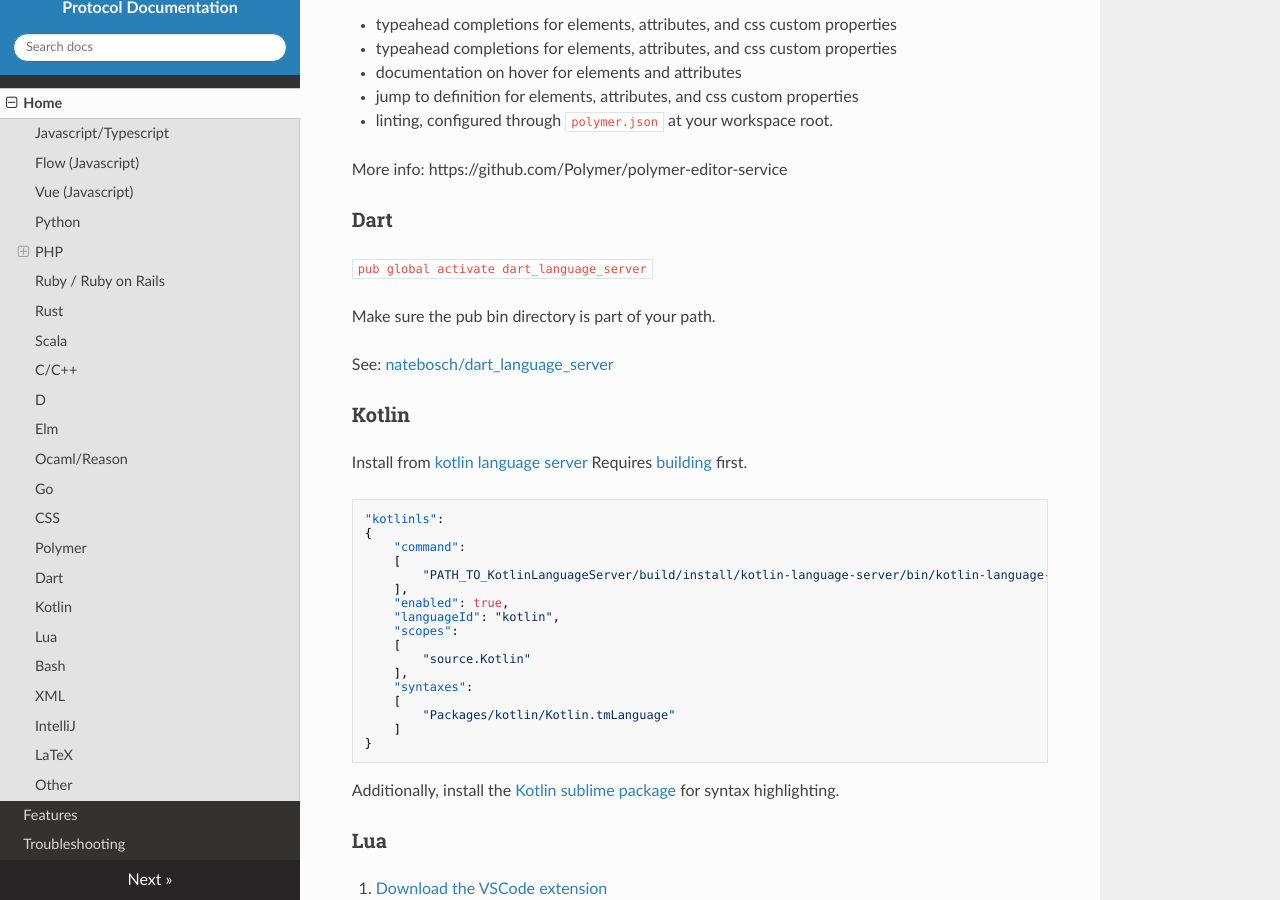
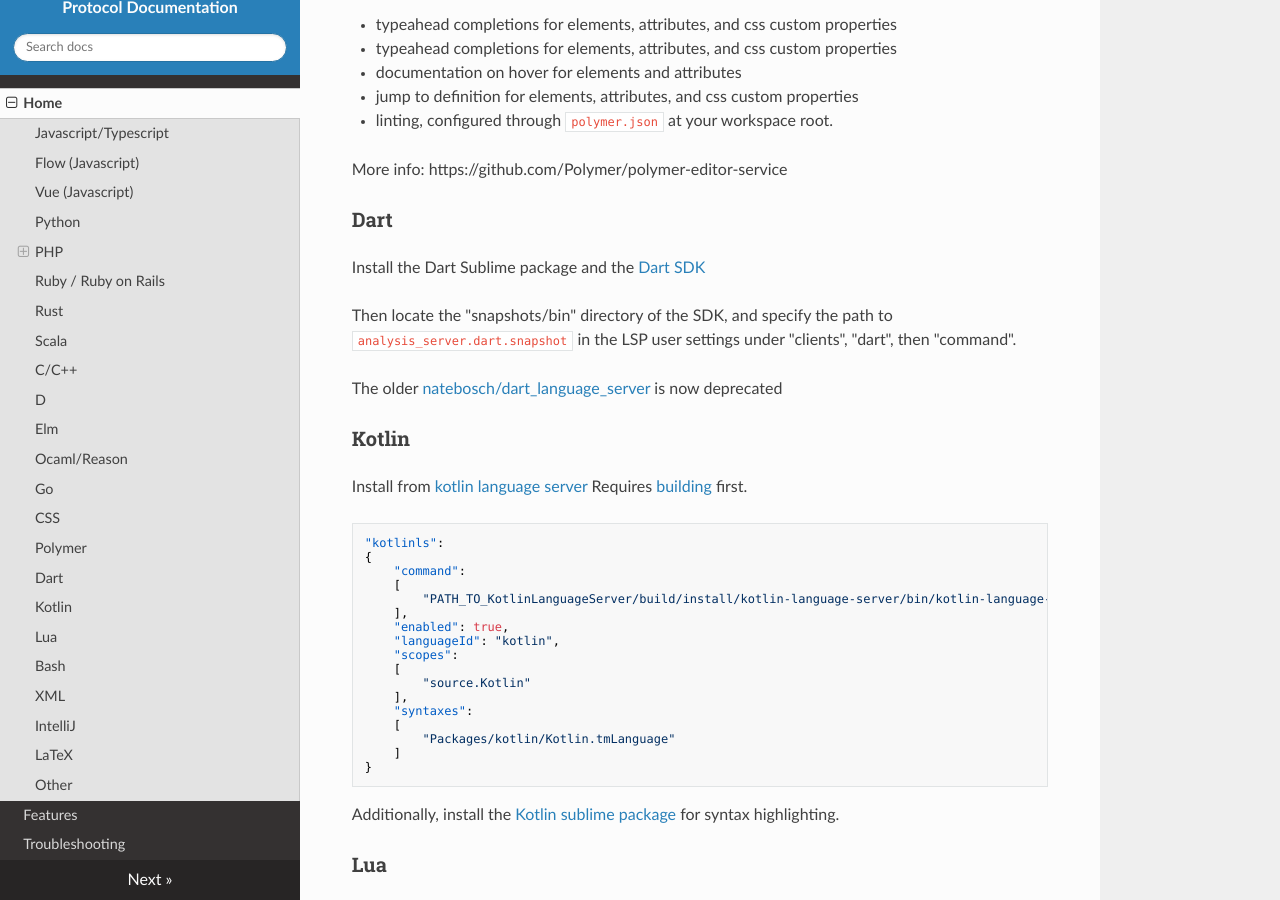
Before and after one commit to sublimelsp/LSP, an MkDocs documentation site: the page built from docs/index.md, in a window 1280 px wide and 900 px high, scrolled down 4627 px. Built offline with MkDocs 1.6.1, drawn with Linux system fonts in a browser that asks for light colours; nearby versions of some CDN libraries.

Commit message:
Update settings/documentation for Dart language server
Closes #694

```diff
--- a/docs/index.md
+++ b/docs/index.md
@@ -230,11 +230,11 @@
 
 ### Dart<a name="dart"></a>
 
-`pub global activate dart_language_server`
+Install the Dart Sublime package and the [Dart SDK](https://dart.dev/get-dart)
 
-Make sure the pub bin directory is part of your path.
+Then locate the "snapshots/bin" directory of the SDK, and specify the path to `analysis_server.dart.snapshot` in the LSP user settings under "clients", "dart", then "command".
 
-See: [natebosch/dart_language_server](https://github.com/natebosch/dart_language_server)
+The older [natebosch/dart_language_server](https://github.com/natebosch/dart_language_server) is now deprecated
 
 ### Kotlin
 
```
Also changed, not shown: 1 other file.
